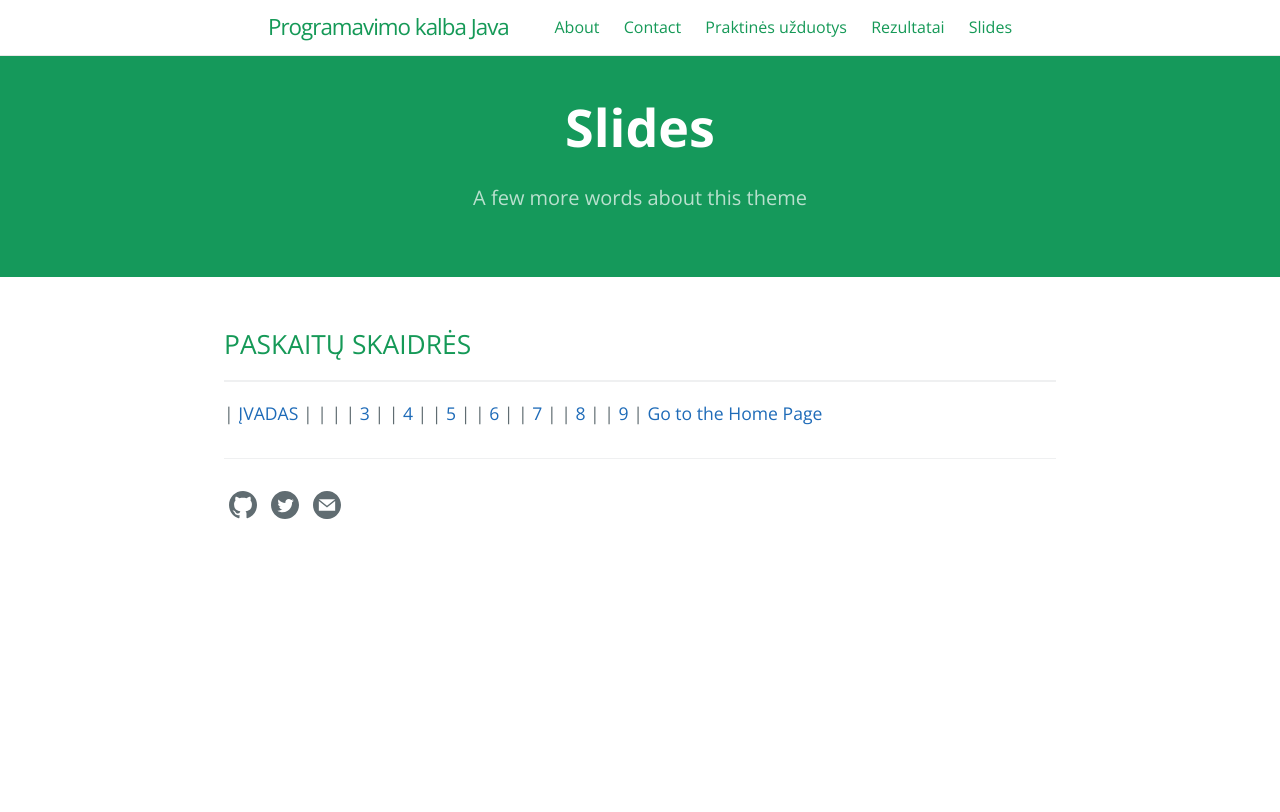
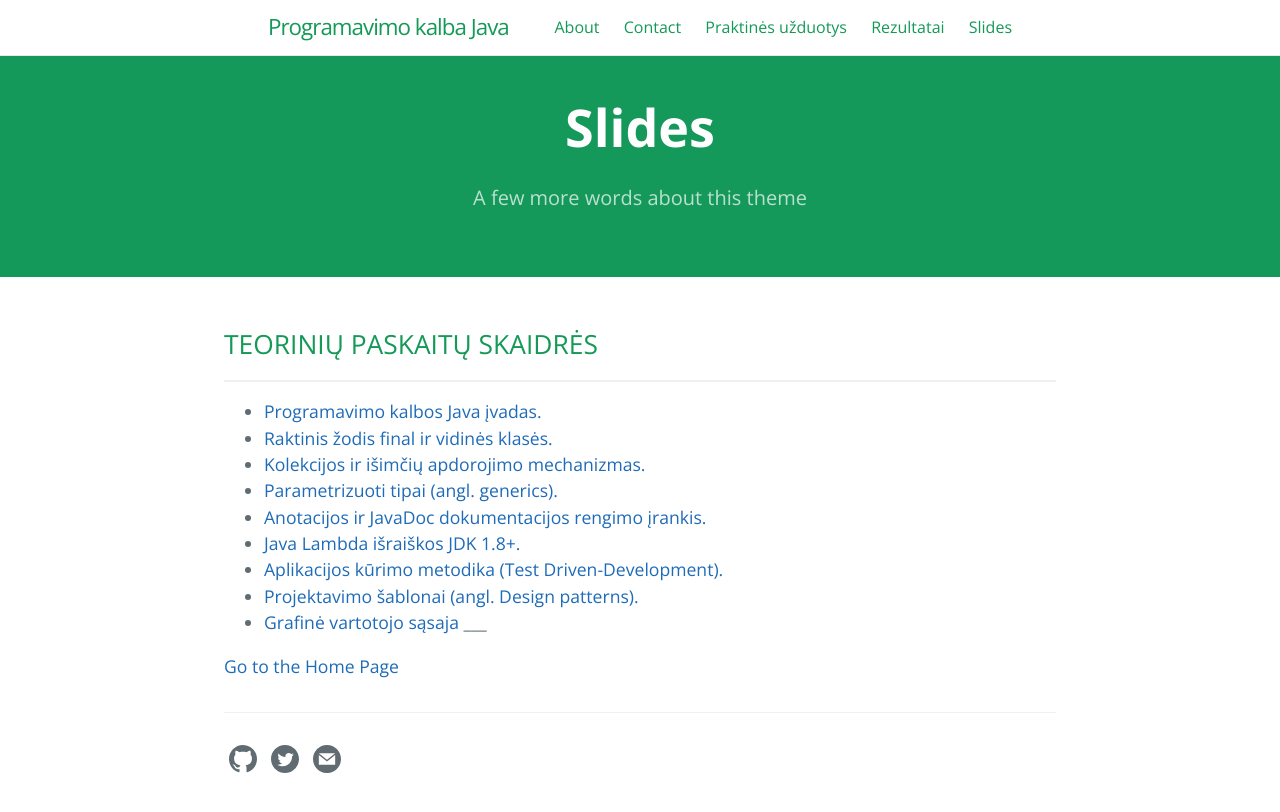
Before and after one commit to eif-courses/Java-Lecture-Notes, a Jekyll site: the page built from slides.md, in a window 1280 px wide. Shown: the top 812 px of the page. Built offline with Jekyll 4.4.1, drawn with Linux system fonts in a browser that asks for light colours.

Commit message:
Update slides.md

```diff
--- a/slides.md
+++ b/slides.md
@@ -5,15 +5,17 @@ tagline: A few more words about this theme
 permalink: /slides.html
 published: true
 ---
-## PASKAITŲ SKAIDRĖS
+## TEORINIŲ PASKAITŲ SKAIDRĖS
 ___
-| [ĮVADAS](https://www.w3schools.com/html/html_tables.asp) |
-| [](https://www.w3schools.com/html/html_tables.asp) |
-| [3](https://www.w3schools.com/html/html_tables.asp) |
-| [4](https://www.w3schools.com/html/html_tables.asp) |
-| [5](https://www.w3schools.com/html/html_tables.asp) |
-| [6](https://www.w3schools.com/html/html_tables.asp) |
-| [7](https://www.w3schools.com/html/html_tables.asp) |
-| [8](https://www.w3schools.com/html/html_tables.asp) |
-| [9](https://www.w3schools.com/html/html_tables.asp) |
+- [Programavimo kalbos Java įvadas.](https://www.w3schools.com/html/html_tables.asp)
+- [Raktinis žodis final ir vidinės klasės.](https://www.w3schools.com/html/html_tables.asp)
+- [Kolekcijos ir išimčių apdorojimo mechanizmas.](https://www.w3schools.com/html/html_tables.asp)
+- [Parametrizuoti tipai (angl. generics).](https://www.w3schools.com/html/html_tables.asp)
+- [Anotacijos ir JavaDoc dokumentacijos rengimo įrankis.](https://www.w3schools.com/html/html_tables.asp)
+- [Java Lambda išraiškos JDK 1.8+.](https://www.w3schools.com/html/html_tables.asp)
+- [Aplikacijos kūrimo metodika (Test Driven-Development).](https://www.w3schools.com/html/html_tables.asp)
+- [Projektavimo šablonai (angl. Design patterns).](https://www.w3schools.com/html/html_tables.asp)
+- [Grafinė vartotojo sąsaja](https://www.w3schools.com/html/html_tables.asp)
+___
+
 [Go to the Home Page]({{ site.url }}{{ site.baseurl }})
```
